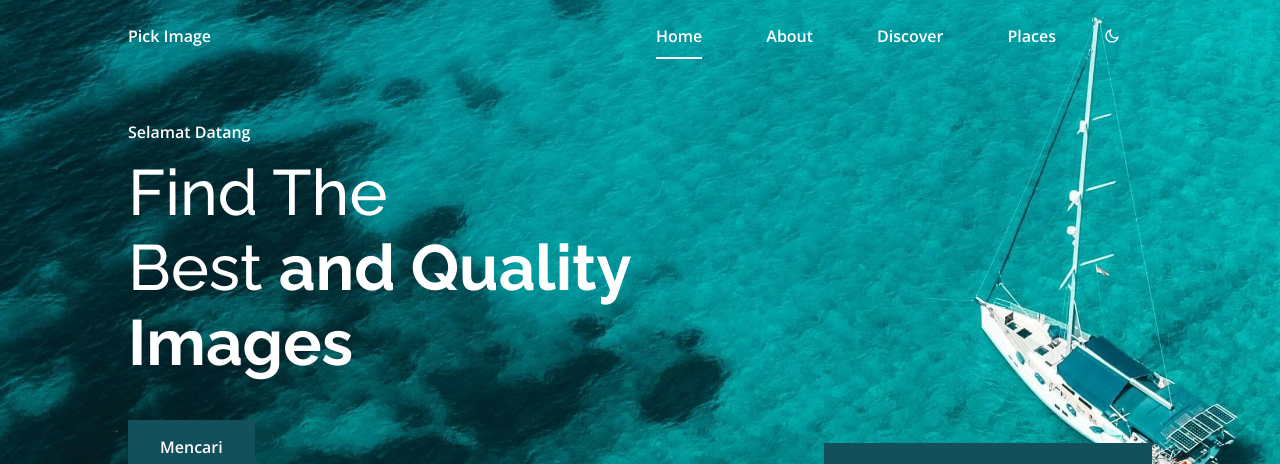
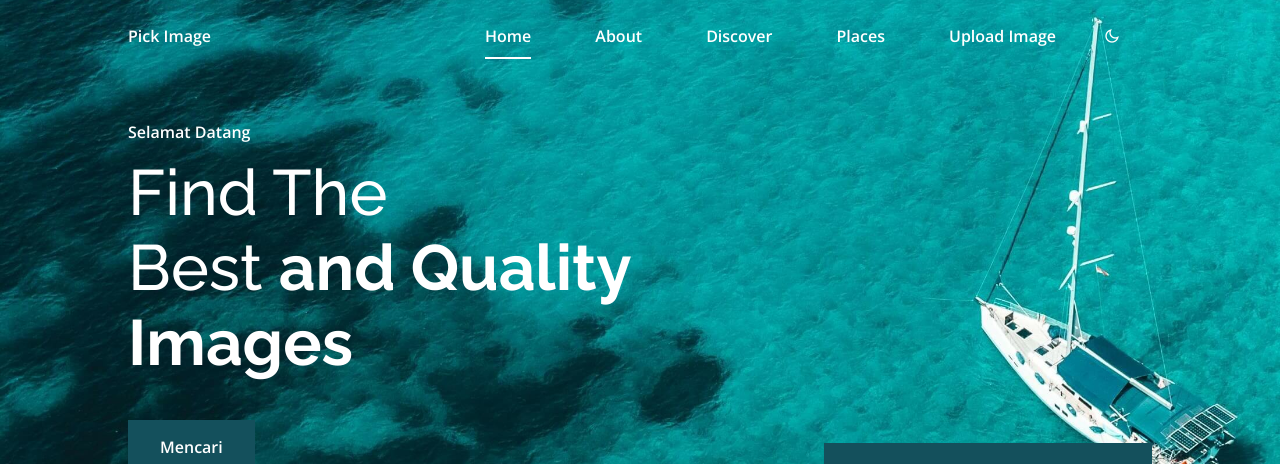
Before and after one commit to Pickimage13/pickimage13.github.io, a plain HTML site: page index.html in a window 1280 px wide. Shown: the top 464 px of the page. Drawn offline with nearby package versions, Linux system fonts and the light colour scheme; a script that the page names is missing.

Commit message:
first commit

```diff
--- a/index.html
+++ b/index.html
@@ -37,6 +37,9 @@
                         </li>
                         <li class="nav__item">
                             <a href="#place" class="nav__link">Places</a>
+                        </li>
+                        <li class="nav__item">
+                            <a href="https://forms.gle/1uTSF3ZREFfkYU3C9" class="nav__link">Upload Image</a>
                         </li>
                     </ul>
 
```
